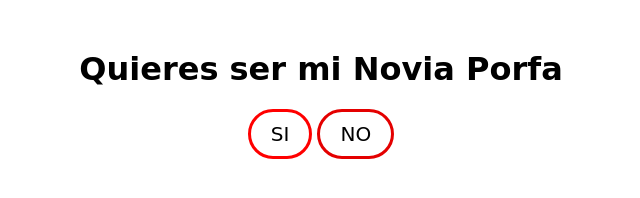
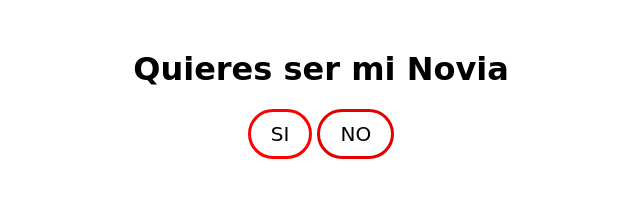
Before and after one commit to SergioPerezFigueroa/Ruby, a plain HTML site: page index.html in a window 1280 px wide. Shown: the whole page, without its empty margins (319-959 px from the left). Drawn offline with Linux system fonts and the light colour scheme; a web font is replaced by a local one.

Commit message:
Update index.html

```diff
--- a/index.html
+++ b/index.html
@@ -8,7 +8,7 @@
     <link href="https://fonts.googleapis.com/css2?family=Love+Ya+Like+A+Sister&display=swap" rel="stylesheet">
 </head>
 <body>
-    <h1>Quieres ser mi Novia Porfa</h1>
+    <h1>Quieres ser mi Novia</h1>
 
     <input type="button" onclick="actionSi()" id="btnSi" value="SI">
     <input type="button" onmouseover="actionNo()" id="btnNo" value="NO">
```
